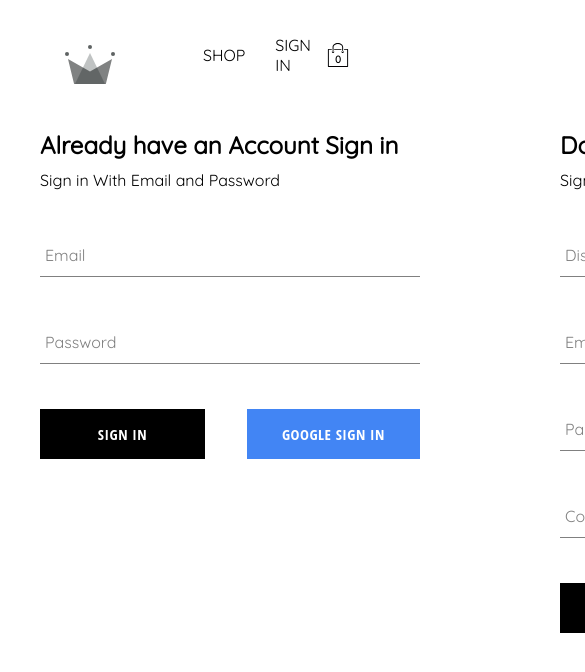
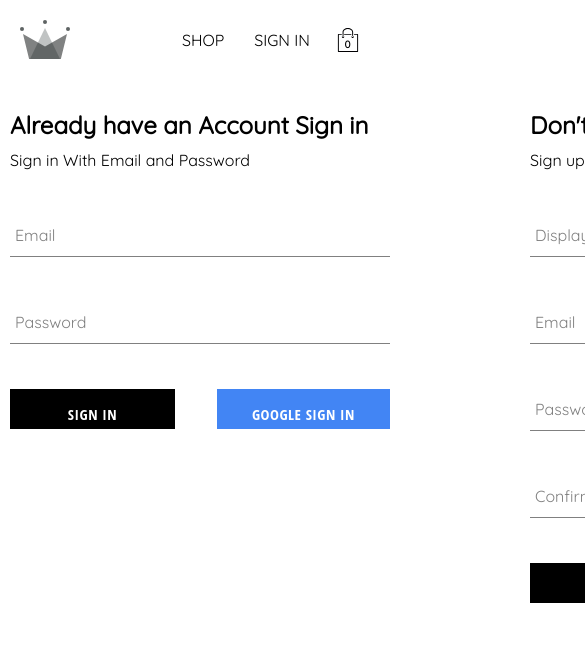
Before and after one commit to Kartikay123/react_e_commerce_project, a React (Create React App) app: page /auth in a window 390 px wide. Shown: the top 672 px of the page, 585 px wide, since content can reach past the window. Built offline with nearby package versions, Linux system fonts and the light colour scheme; no server answers; the database is empty.

Commit message:
MAKE THE SITE RESPONSIVE

```diff
--- a/src/App.js
+++ b/src/App.js
@@ -4,8 +4,7 @@ import  Navigation from './routes/navigation/navigation.component';
 import  Authentication from './routes/authentication/authentication.component';
 import Shop from "./routes/shop/shop.component";
 import Checkout from "./routes/checkout/checkout.component";
-
-
+import { Global } from "./globalstyles";
 //  in this routing parent compo is navigation bar and its sibling is home and Shop
 //  navigation + home give one page and navigation + shop other outlet varies in home and shp
 // const App = () => {
@@ -25,6 +24,8 @@ import Checkout from "./routes/checkout/checkout.component";
 // this index make the navigation empty '/' merge with home directy
 const App = () => {
   return (
+    <div>
+   <Global/>
     <Routes>
     <Route path="/" element={ <Navigation />}>
       <Route index element={ <Home />}/>
@@ -33,6 +34,8 @@ const App = () => {
       <Route path="checkout" element={ <Checkout />}/>
     </Route>
     </Routes>
+    </div>
+
 
   );
 }
--- a/src/Component/button/button.styles.scss
+++ b/src/Component/button/button.styles.scss
@@ -43,4 +43,8 @@
       border: none;
     }
   }
+  @media screen and (max-width:800px)
+      {
+        height: 40px;
+      }
 }
--- a/src/Component/card-dropdown/card-dropdown.styles.scss
+++ b/src/Component/card-dropdown/card-dropdown.styles.scss
@@ -10,7 +10,13 @@
   top: 90px;
   right: 40px;
   z-index: 5;
+  @media screen and (max-width:800px)
+  {
+    display: flex;
+    top: 55px;
+    right: 30px;
 
+  }
   .empty-message {
     font-size: 18px;
     margin: 50px auto;
--- a/src/Component/category-preview/category-preview.styles.scss
+++ b/src/Component/category-preview/category-preview.styles.scss
@@ -2,7 +2,10 @@
     display: flex;
     flex-direction: column;
     margin-bottom: 30px;
-
+    @media screen and (max-width:800px)
+  {
+    align-items: center;
+  }
     .title {
       font-size: 28px;
       margin-bottom: 25px;
@@ -13,5 +16,11 @@
       display: grid;
       grid-template-columns: repeat(4, 1fr);
       column-gap: 20px;
+      @media screen and (max-width:800px)
+      {
+        display: grid;
+        grid-template-columns: 1fr 1fr;
+        grid-gap: 15px;
+      }
     }
   }
--- a/src/Component/checkout-item/checkout-item.styles.scss
+++ b/src/Component/checkout-item/checkout-item.styles.scss
@@ -38,4 +38,8 @@
        padding-left: 12px;
        cursor: pointer;
      }
+
+
+
+
   }
--- a/src/Component/directory-items/directory-items.styles.scss
+++ b/src/Component/directory-items/directory-items.styles.scss
@@ -33,7 +33,10 @@
     &:last-child {
       margin-left: 7.5px;
     }
-
+    @media screen and (max-width:800px)
+    {
+      height: 200px;
+    }
     .background-image {
        width: 100%;
        height: 100%;
--- a/src/Component/product-card/product-card.component.jsx
+++ b/src/Component/product-card/product-card.component.jsx
@@ -14,7 +14,7 @@ const ProductCard =({product})=>{
             <span className='name'>{name}</span>
             <span className='price'>{price}</span>
         </div>
-        <Button buttonType='inverted' onClick={onclicking}>Added to Cart</Button>
+        <Button buttonType='inverted' onClick={onclicking}>Add to Cart</Button>
         </div>
     )
 }
--- a/src/Component/product-card/product-card.styles.scss
+++ b/src/Component/product-card/product-card.styles.scss
@@ -19,6 +19,15 @@
        position: absolute;
        top: 255px;
        display: none;
+       @media screen and (max-width:800px)
+      {
+        display: block;
+        opacity: 0.9;
+        min-width: unset;
+        padding: 5px;
+        display: flex;
+        align-items: center;
+      }
     }
 
     &:hover {
@@ -31,7 +40,21 @@
         display: flex;
       }
      }
+     @media screen and (max-width:800px)
+  {
+    width: 40vw;
+    &:hover {
+      img {
+        opacity: unset;
+       }
 
+      button {
+        opacity: unset;
+        display: flex;
+      }
+     }
+
+  }
     .footer {
       width: 100%;
        height: 5%;
--- /dev/null
+++ b/src/globalstyles.js
@@ -0,0 +1,26 @@
+import { createGlobalStyle } from "styled-components";
+
+export const Global =createGlobalStyle`
+body {
+  margin: 0;
+  padding: 20px 40px;
+  font-family: 'Quicksand',
+    sans-serif;
+  -webkit-font-smoothing: antialiased;
+  -moz-osx-font-smoothing: grayscale;
+
+  @media screen and (max-width:800px)
+  {
+    padding: 10px;
+  }
+}
+
+code {
+  font-family: source-code-pro, Menlo, Monaco, Consolas, 'Courier New',
+    monospace;
+}
+a{
+  text-decoration: none;
+  color: black;
+}
+`;
--- a/src/routes/checkout/checkout.styles.scss
+++ b/src/routes/checkout/checkout.styles.scss
@@ -5,7 +5,11 @@
      flex-direction: column;
      align-items: center;
      margin: 50px auto 0;
-
+  .name,
+     .quantity,
+     .price {
+       width: 23%;
+     }
      .checkout-header {
        width: 100%;
        padding: 10px 0;
@@ -28,4 +32,11 @@
       margin-left: auto;
       font-size: 36px;
     }
+    @media screen and (max-width:800px)
+      {
+        width: 100%;
+        display: flex;
+        justify-content: space-between;
+      }
+
   }
--- a/src/routes/navigation/navigation.styles.scss
+++ b/src/routes/navigation/navigation.styles.scss
@@ -7,12 +7,23 @@
      display: flex;
      justify-content: space-between;
      margin-bottom: 25px;
+     @media screen and (max-width:800px)
+  {
+   height: 60px;
+    padding: 10px;
+    margin-bottom: 20px;
+  }
      ////margin-top: 10px;
 
      .logo-container {
        height: 100%;
        width: 70px;
        padding: 25px;
+       @media screen and (max-width:800px)
+  {
+   width: 50px;
+    padding: 0px;
+  }
      }
 
     .nav-links-container {
@@ -21,6 +32,10 @@
        display: flex;
        align-items: center;
        justify-content: flex-end;
+       @media screen and (max-width:800px)
+  {
+    width: 80%;
+  }
 
       .nav-link {
          padding: 10px 15px;
```
